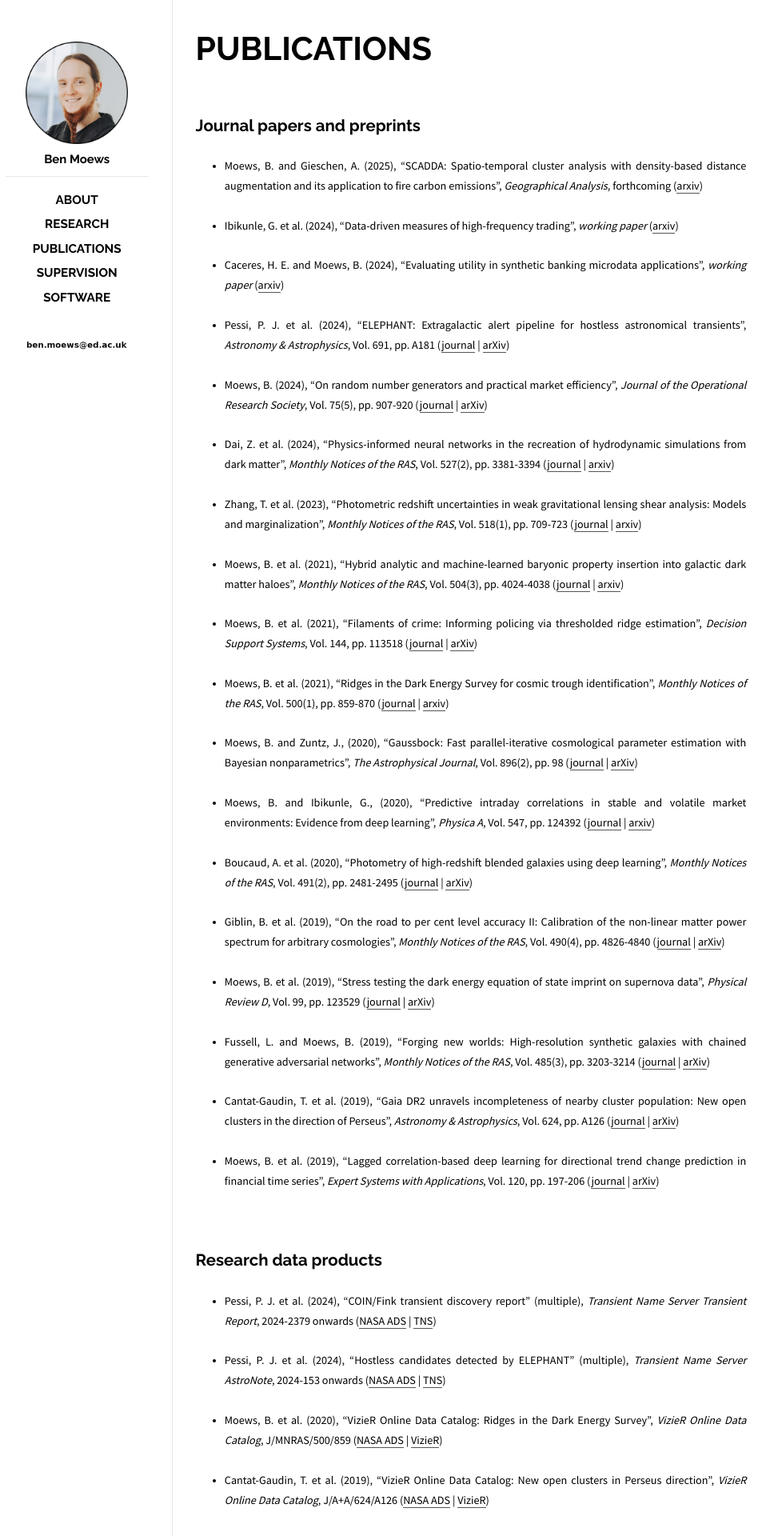
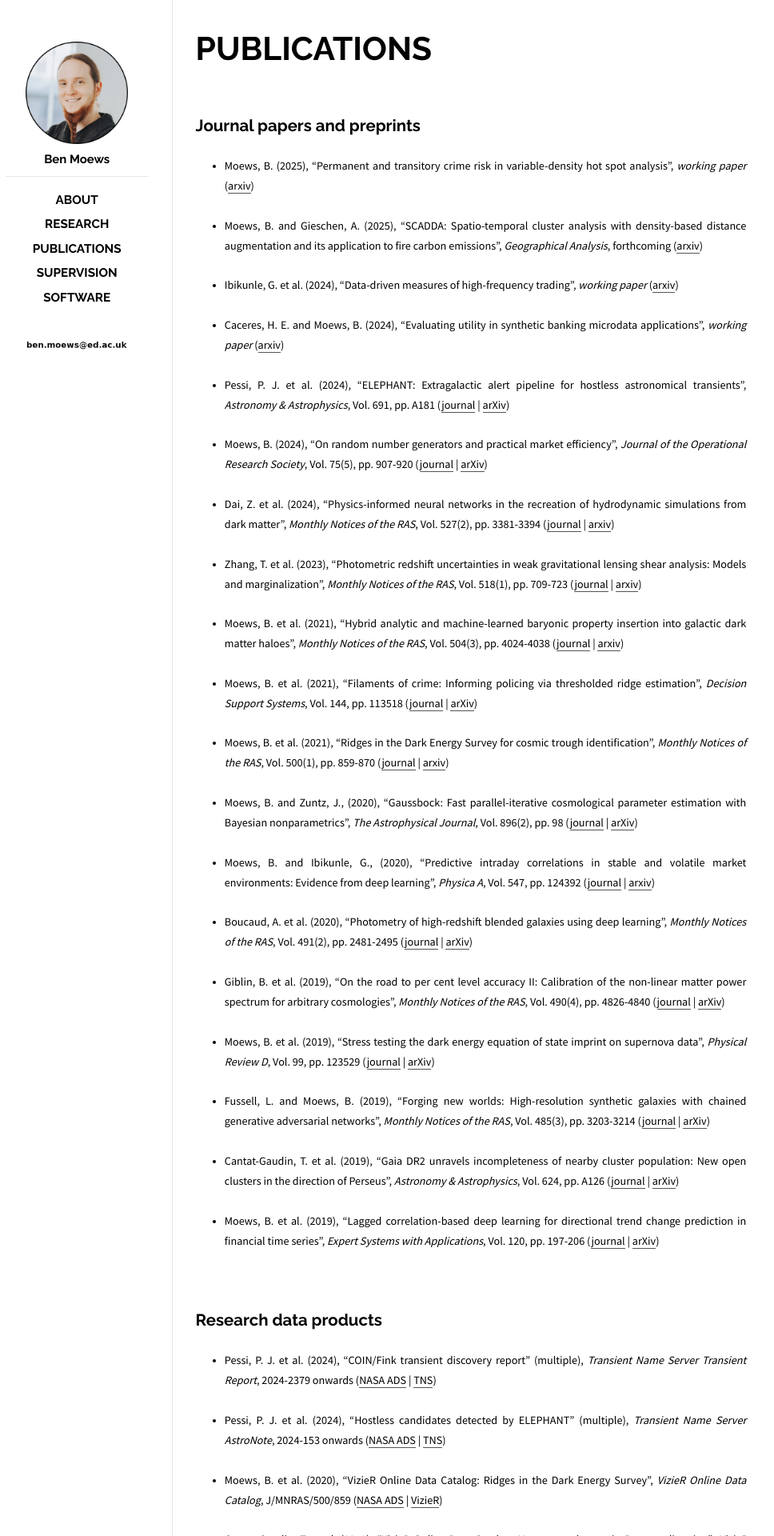
Before and after one commit to moews/moews.github.io, a Jekyll site: the page built from _posts/2017-03-25-publications.md, in a window 1280 px wide. Shown: the top 1920 px of the page at 80% size, without its empty margins (143-1111 px from the left). Built offline with Jekyll 4.4.1, drawn with Linux system fonts in a browser that asks for light colours; some of the changed lines change nothing that is shown.

Commit message:
Update 2017-03-25-publications.md

```diff
--- a/_posts/2017-03-25-publications.md
+++ b/_posts/2017-03-25-publications.md
@@ -12,9 +12,9 @@ categories: posts
 
 <!--
 * <small>Pan, J. and Moews, B. (2025), "Public transport challenges and technology-assisted accessibility for visually impaired elderly residents in urban environments", _working paper_, ([arxiv]())</small>
+-->
+* <small>Moews, B. (2025), "Permanent and transitory crime risk in variable-density hot spot analysis", _working paper_ ([arxiv](https://arxiv.org/abs/2512.07467))</small>
 
-* <small>Moews, B. (2025), "Permanent and transitory crime risk in variable-density hot spot analysis", _working paper_ ([arxiv]())</small>
--->
 * <small>Moews, B. and Gieschen, A. (2025), "SCADDA: Spatio-temporal cluster analysis with density-based distance augmentation and its application to fire carbon emissions", _Geographical Analysis_, forthcoming ([arxiv](https://arxiv.org/abs/2311.04290))</small>
 
 * <small>Ibikunle, G. et al. (2024), "Data-driven measures of high-frequency trading", _working paper_ ([arxiv](https://arxiv.org/abs/2405.08101))</small>
```
